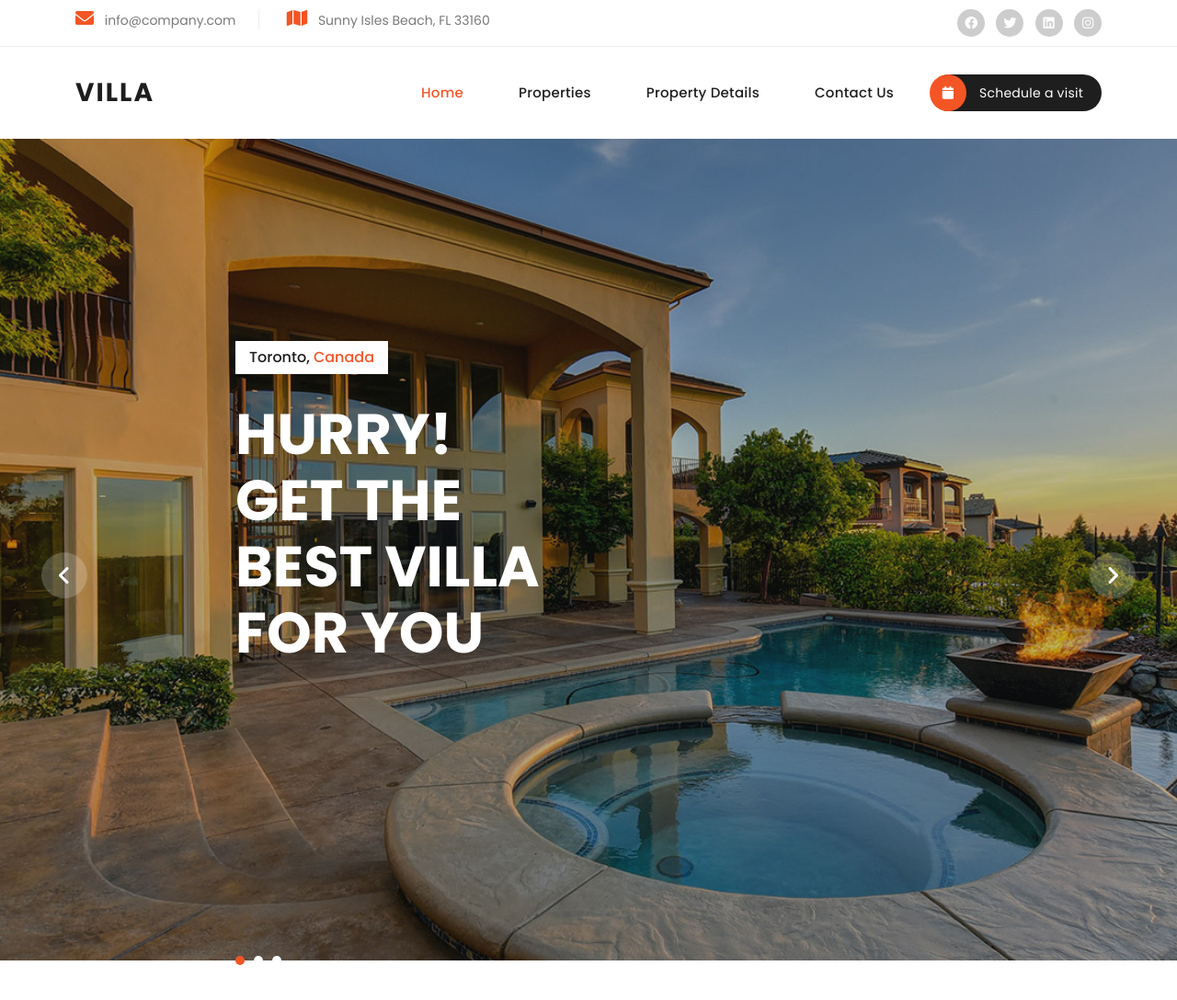
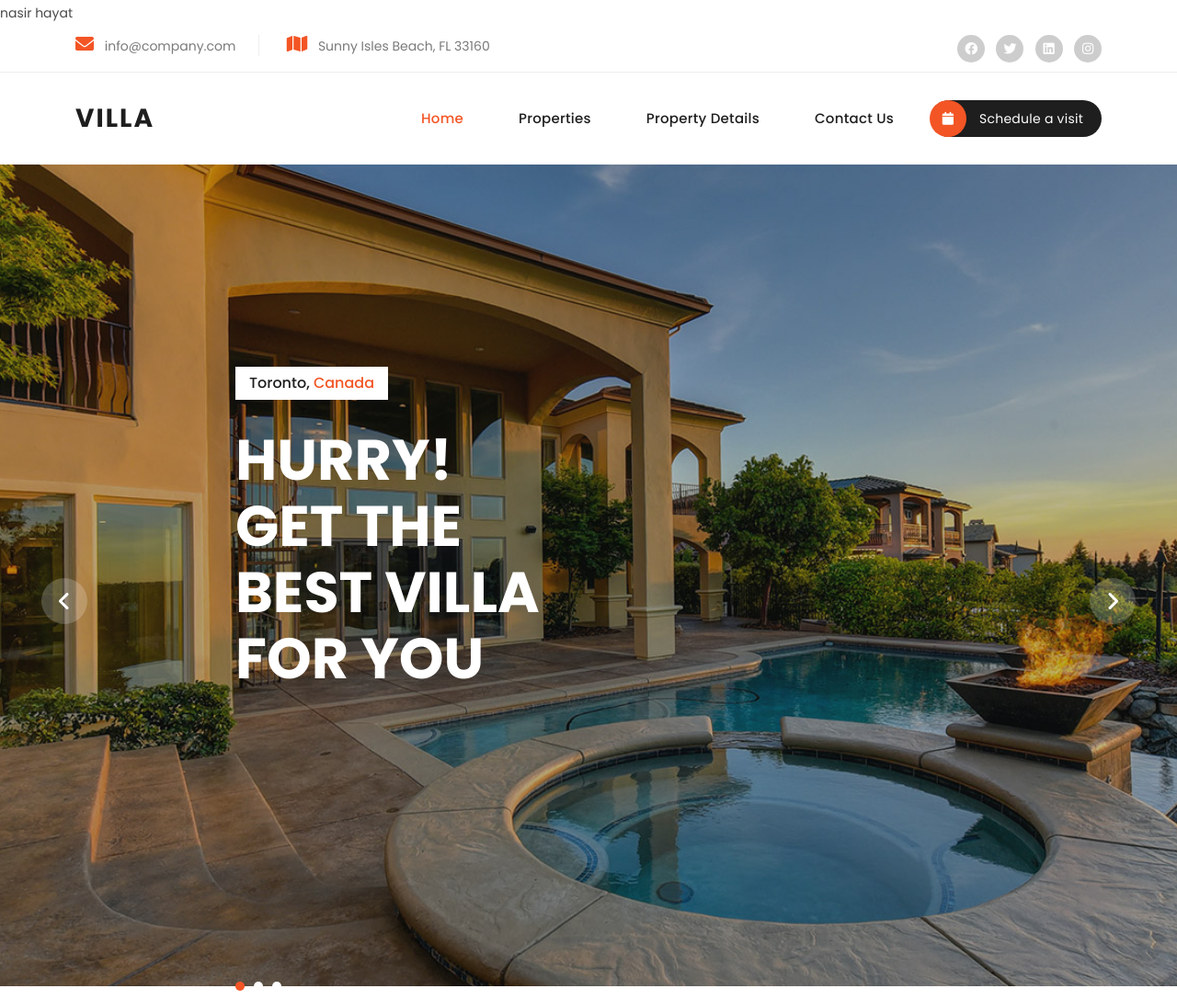
Before and after one commit to hunzai1/Nasirproject, a plain HTML site: page index.html in a window 1280 px wide. Shown: the top 1088 px of the page at 92% size. Drawn offline with nearby package versions, Linux system fonts and the light colour scheme.

Commit message:
Update index.html

```diff
--- a/index.html
+++ b/index.html
@@ -29,6 +29,7 @@ https://templatemo.com/tm-591-villa-agency
   </head>
 
 <body>
+  <p> nasir hayat</p>
 
   <!-- ***** Preloader Start ***** -->
   <div id="js-preloader" class="js-preloader">
```
